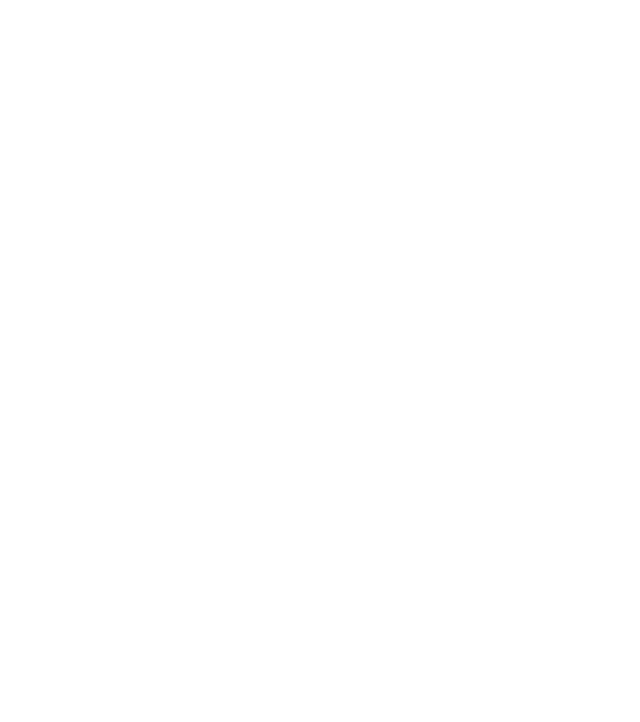
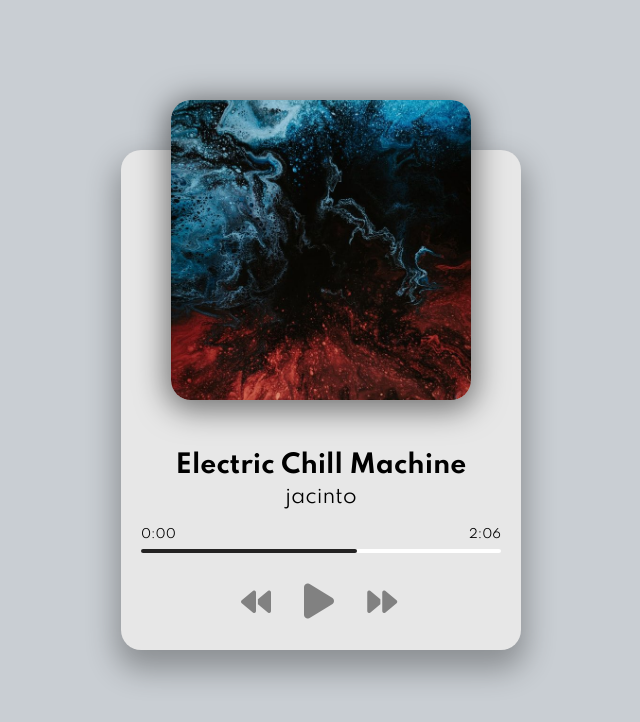
Before and after one commit to jacam666/music-player, a plain HTML site: page index.html in a window 1280 px wide. Shown: the whole page, without its empty margins (319-959 px from the left). Drawn offline with Linux system fonts and the light colour scheme; a web font is replaced by a local one.

Commit message:
all styling completed, functionality added to pause/play button

```diff
--- a/index.html
+++ b/index.html
@@ -11,8 +11,29 @@
 </head>
 
 <body>
-
-
+    <div class="player-container">
+        <!-- song  -->
+        <div class="img-container">
+            <img src="img/jacinto-1.jpg" alt="Album Art">
+        </div>
+        <h2 id="title">Electric Chill Machine</h2>
+        <h3 id="artist">jacinto</h3>
+        <audio src="music/jacinto-1.mp3"></audio>
+        <!-- Progress -->
+        <div class="progress-container" id="progress-container">
+            <div class="progress" id="progress"></div>
+            <div class="duration-wrapper">
+                <span id="current-time">0:00</span>
+                <span id="duration">2:06</span>
+            </div>
+        </div>
+        <!--  -->
+        <div class="player-controls">
+            <i class="fas fa-backward" id="prev" title="Previous"></i>
+            <i class="fas fa-play main-button" id="play" title="Play"></i>
+            <i class="fas fa-forward" id="next" title="Next"></i>
+        </div>
+    </div>
     <!-- script -->
     <script src="script.js"></script>
 </body>
--- a/script.js
+++ b/script.js
@@ -0,0 +1,27 @@
+const music = document.querySelector('audio');
+const prevBtn = document.getElementById('prev');
+const playBtn = document.getElementById('play');
+const nextBtn = document.getElementById('next');
+
+//  Check if playing
+
+let isPlaying = false;
+
+// Play
+function playSong() {
+    isPlaying = true;
+    playBtn.classList.replace('fa-play', 'fa-pause');
+    playBtn.setAttribute('title', 'Pause')
+    music.play();
+}
+
+// Pause
+function pauseSong() {
+    isPlaying = false;
+    playBtn.classList.replace('fa-pause', 'fa-play');
+    playBtn.setAttribute('title', 'play')
+    music.pause();
+}
+
+// Play or pause event listener
+playBtn.addEventListener('click', () => (isPlaying ? pauseSong() : playSong()));
--- a/style.css
+++ b/style.css
@@ -1,4 +1,92 @@
-@import url("https://fonts.googleapis.com/css2?family=Bigelow+Rules&family=Montserrat:wght@100;400&display=swap");
+/* Images created by: https://unsplash.com/@pawel_czerwinski */
+
+@import url("https://fonts.googleapis.com/css?family=Spartan:400,700&display=swap");
+
+/*html {
+    box-sizing: border-box;
+}
+
+body {
+    margin: 0;
+    min-height: 100vh;
+    background: #c9ced3;
+    display: flex;
+    justify-content: center;
+    align-items: center;
+    font-family: Spartan, sans-serif;
+    font-size: 12px;
+}
+
+.player-container {
+    height: 500px;
+    width: 400px;
+    background: #e7e7e7;
+    border-radius: 20px;
+    box-shadow: 0 15px 30px 5px rgba(0, 0, 0, 0.3);
+}
+
+.img-container {
+    height: 300px;
+    width: 300px;
+    position: relative;
+    top: -50px;
+    bottom: 50px;
+}
+
+.img-container img {
+    height: 100%;
+    width: 100%;
+    object-fit: cover;
+    border-radius: 20px;
+    box-shadow: 0 5px 30px 5px rgba(0, 0, 0, 0.5);
+}
+
+h2 {
+    font-size: 25px;
+    text-align: center;
+    margin: 0;
+}
+
+h3 {
+    font-size: 20px;
+    text-align: center;
+    font-weight: 400;
+    margin: 5px 0 0;
+}
+
+
+
+.progress-container {
+    background: #fff;
+    border-radius: 5px;
+    cursor: pointer;
+    margin: 40px 20px;
+    height: 4px;
+    width: 90%;
+}
+
+.progress {
+    background: #242323;
+    border-radius: 5px;
+    height: 100%;
+    width: 0%;
+    transition: width 0.1s linear;
+}
+
+.duration-wrapper {
+    position: relative;
+    top: -25px;
+    display: flex;
+    justify-content: space-between;
+}
+
+@media screen and (max-width: 376px) {
+
+}
+*/
+/* Images created by: https://unsplash.com/@pawel_czerwinski */
+
+@import url("https://fonts.googleapis.com/css?family=Spartan:400,700&display=swap");
 
 html {
     box-sizing: border-box;
@@ -6,4 +94,126 @@ html {
 
 body {
     margin: 0;
+    min-height: 100vh;
+    background: #c9ced3;
+    display: flex;
+    justify-content: center;
+    align-items: center;
+    font-family: Spartan, sans-serif;
+    font-size: 12px;
 }
+
+.player-container {
+    height: 500px;
+    width: 400px;
+    background: #e7e7e7;
+    border-radius: 20px;
+    box-shadow: 0 15px 30px 5px rgba(0, 0, 0, 0.3);
+}
+
+.img-container {
+    width: 300px;
+    height: 300px;
+    position: relative;
+    top: -50px;
+    left: 50px;
+}
+
+.img-container img {
+    height: 100%;
+    width: 100%;
+    object-fit: cover;
+    border-radius: 20px;
+    box-shadow: 0 5px 30px 5px rgba(0, 0, 0, 0.5);
+}
+
+h2 {
+    font-size: 25px;
+    text-align: center;
+    margin: 0;
+}
+
+h3 {
+    font-size: 20px;
+    text-align: center;
+    font-weight: 400;
+    margin: 5px 0 0;
+}
+
+/* Progress */
+.progress-container {
+    background: #fff;
+    border-radius: 5px;
+    cursor: pointer;
+    margin: 40px 20px;
+    height: 4px;
+    width: 90%;
+}
+
+.progress {
+    background: #242323;
+    border-radius: 5px;
+    height: 100%;
+    width: 60%;
+    transition: width 0.1s linear;
+}
+
+.duration-wrapper {
+    position: relative;
+    top: -25px;
+    display: flex;
+    justify-content: space-between;
+}
+
+/* Controls */
+.player-controls {
+    position: relative;
+    top: -15px;
+    left: 120px;
+    width: 200px;
+}
+
+.fas {
+    font-size: 30px;
+    color: rgb(129, 129, 129);
+    margin-right: 30px;
+    cursor: pointer;
+    user-select: none;
+}
+
+.fas:hover {
+    filter: brightness(60%);
+}
+
+title {
+    font-size: 50px;
+}
+.main-button {
+    font-size: 40px;
+    position: relative;
+    top: 3px;
+}
+
+/* Media Query: iPhone (Vertical) */
+@media screen and (max-width: 376px) {
+    .player-container {
+        width: 95vw;
+    }
+
+    .img-container {
+        left: 29px;
+    }
+
+    h2 {
+        font-size: 20px;
+    }
+
+    h3 {
+        font-size: 15px;
+    }
+
+    .player-controls {
+        top: -10px;
+        left: 100px;
+    }
+}
```
Also changed, not shown: img/jacinto-1.jpg (added), img/jacinto-2.jpg (added), img/jacinto-3.jpg (added), img/metric-1.jpg (added), 4 other files.
